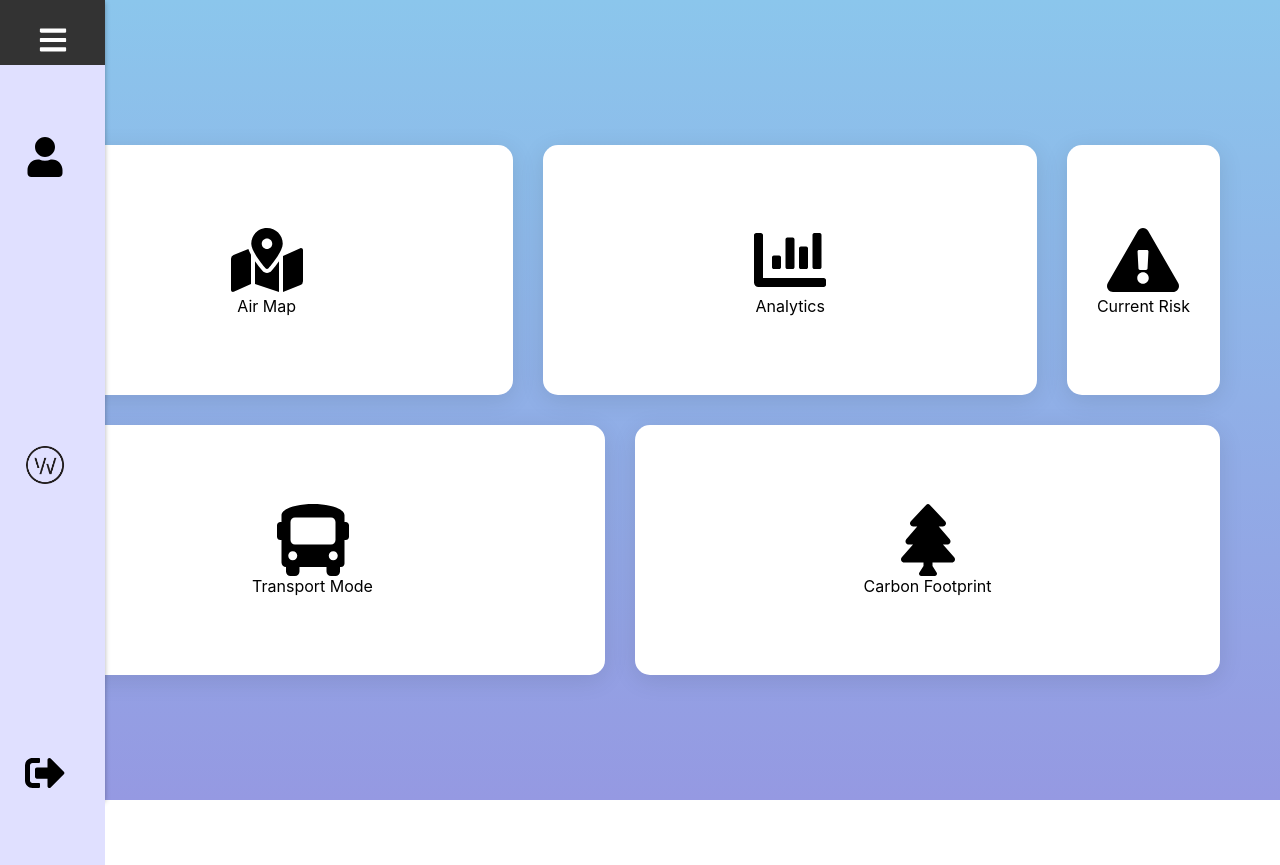
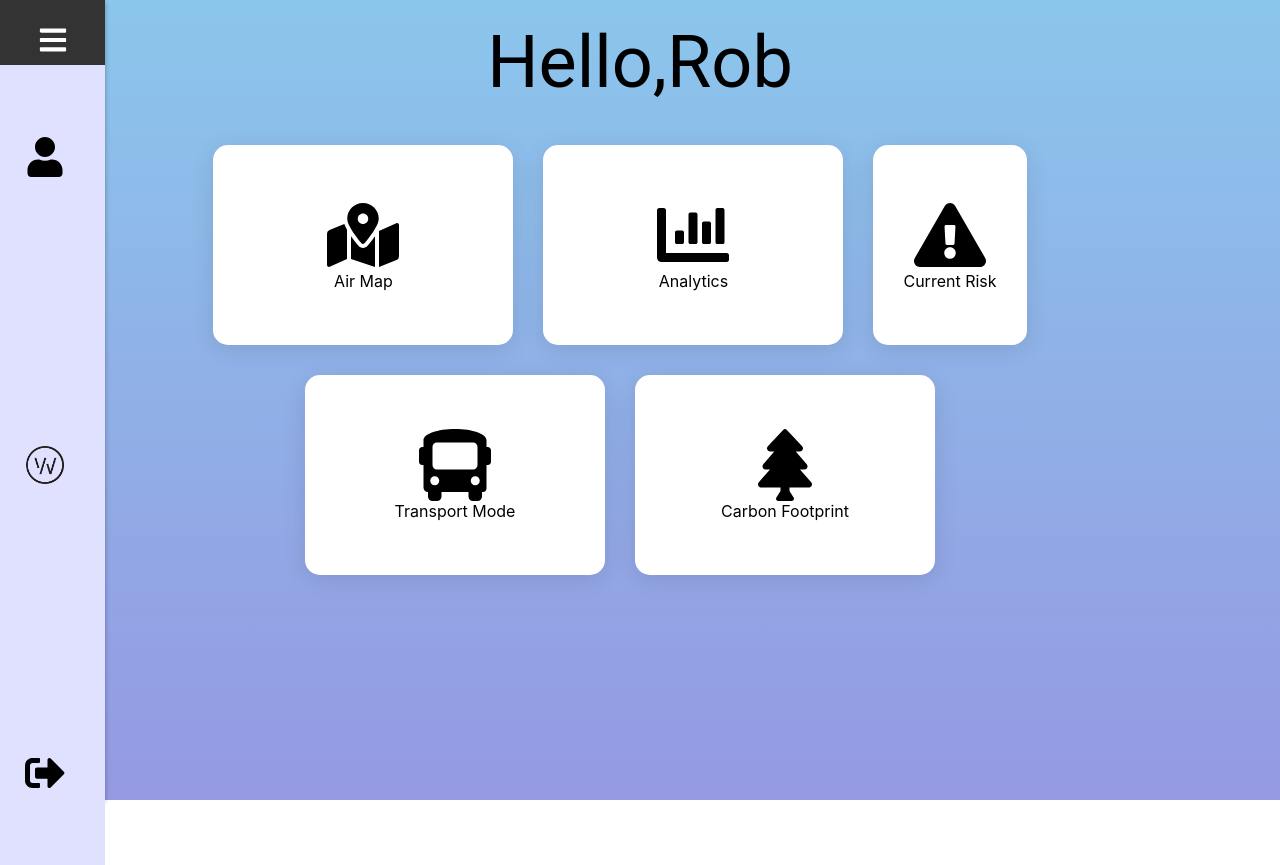
Before and after one commit to RAIT-team/tracker-app, a React (Create React App) app in the folder app-frontend/: page /dashboard in a window 1280 px wide. Built offline with nearby package versions, Linux system fonts and the light colour scheme.

Commit message:
Changes 10
Co-authored-by: Roberson Robert <R2Ace@users.noreply.github.com>
Co-authored-by: takuvuma <Takuvuma@users.noreply.github.com>

```diff
--- a/app-frontend/src/dashboard/dashboard.css
+++ b/app-frontend/src/dashboard/dashboard.css
@@ -12,6 +12,7 @@
 .dashboard-container {
   /* display: flex;
   flex-direction: row; */
+
   align-items: center;
   justify-content: center;
   height: 100vh;
@@ -42,7 +43,8 @@
 
 .placeholder {
   flex: 1;
-  min-height: 250px; /* Set to min-height instead of fixed height */
+  min-height: 200px; /* Set to min-height instead of fixed height */
+  max-width: 300px;
   display: flex;
   flex-direction: column;
   align-items: center;
@@ -63,10 +65,9 @@
   font-family: "Roboto", sans-serif;
   font-weight: 400;
   font-size: 72px;
-  transform: translateX(-50%);
-  display: flex;
   gap: 0.5rem;
   margin-bottom: 20px;
+  text-align: center;
 }
 
 .word {
```
